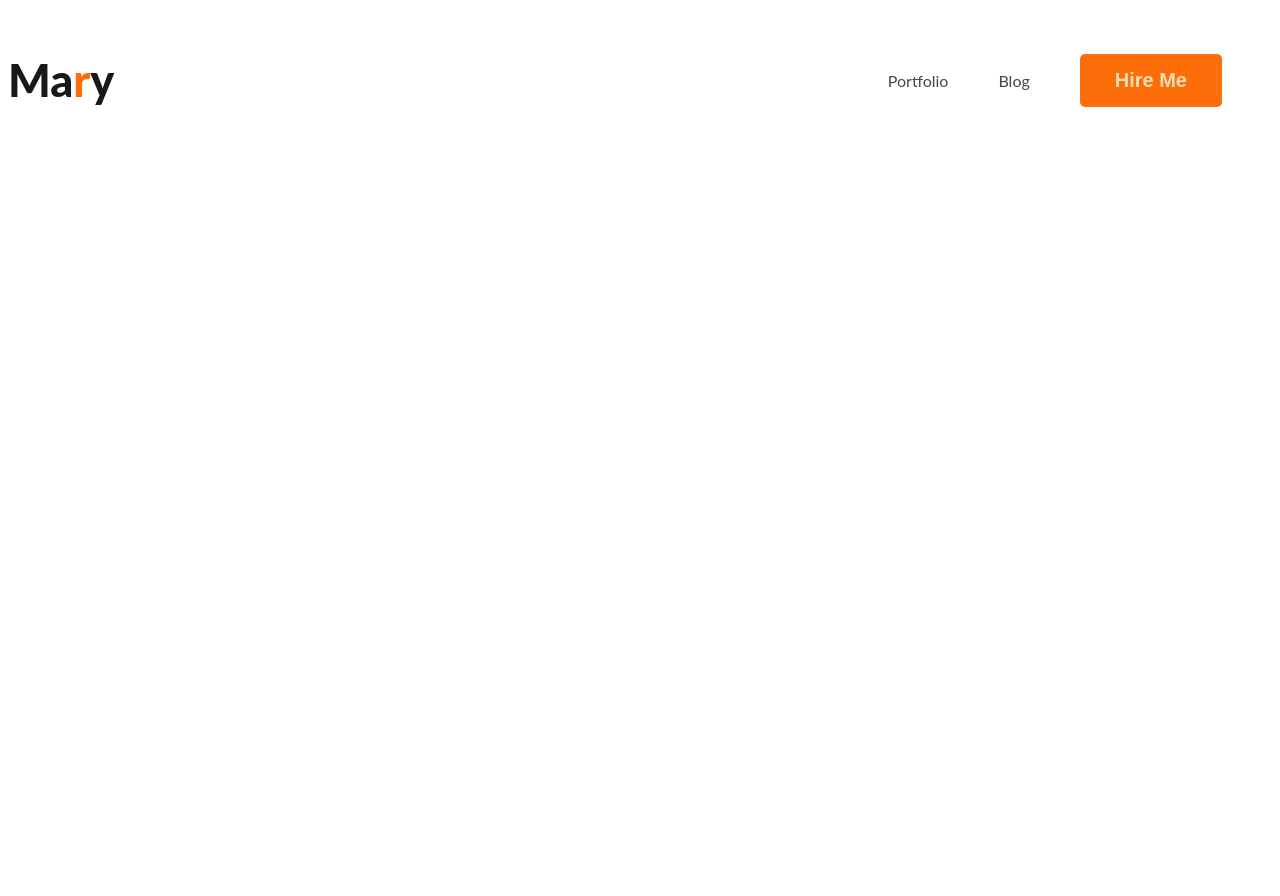
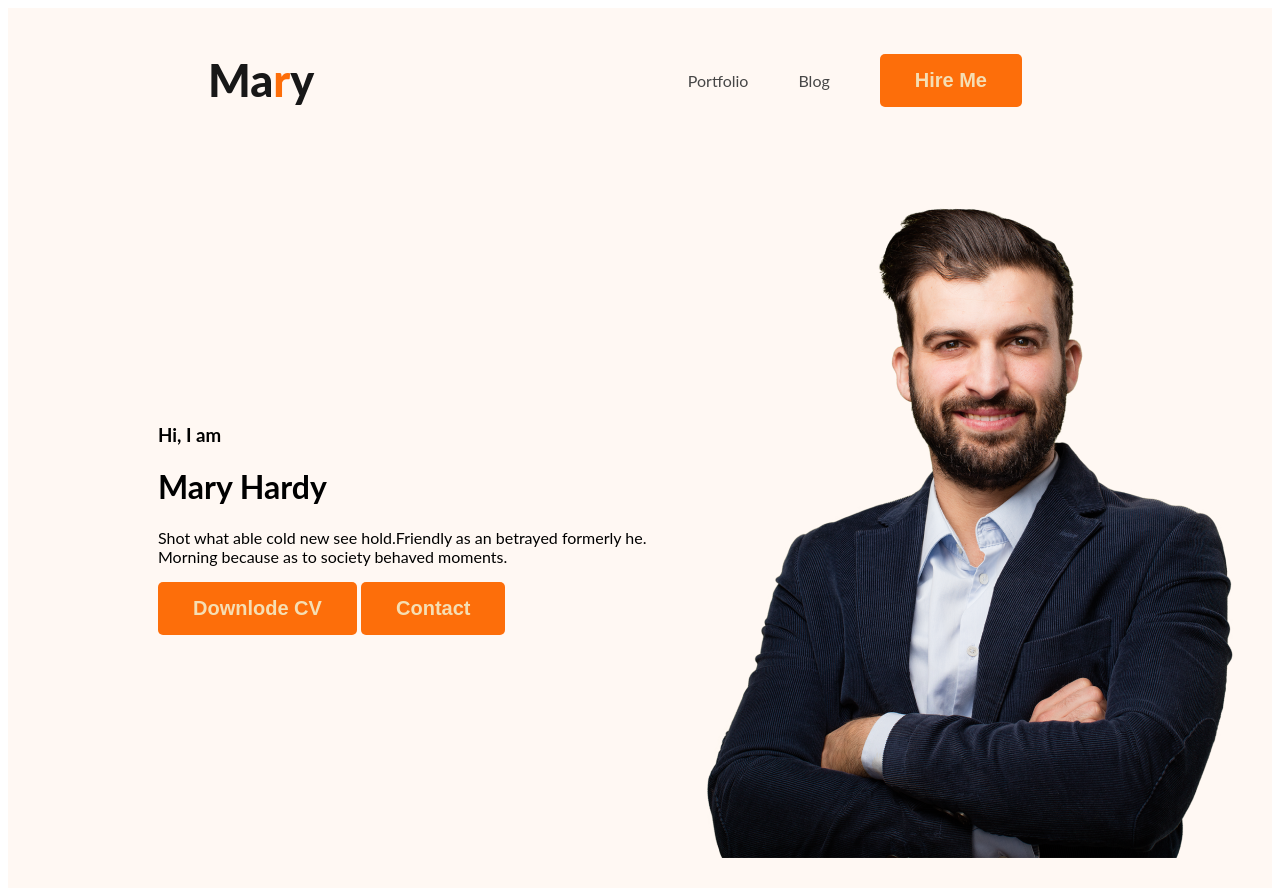
Before and after one commit to Masud4D/webdeveloper-portfolio, a plain HTML site: page index.html in a window 1280 px wide. Before the commit the page ends 800 px from the top, so only its background shows below. Drawn offline with Linux system fonts and the light colour scheme.

Commit message:
banner added

```diff
--- a/index.html
+++ b/index.html
@@ -11,7 +11,7 @@
     <link rel="stylesheet" href="style/portfolio.css">
 </head>
 <body>
-    <head>
+    <header class="header">
         <nav>
             <h3 class="nav-title">Ma<span class="text-primary">r</span>y</h3>
             <ul>
@@ -20,7 +20,17 @@
                 <li><button class="btn-primary">Hire Me</button></li>
            </ul>
         </nav>
-    </head>
+        <div class="banner">
+            <div class="banner-content">
+                <h3 class="banner-greeting">Hi, I am</h3>
+                <h1>Mary Hardy</h1>
+                <p>Shot what able cold new see hold.Friendly as an betrayed formerly he. Morning because as to society behaved moments.</p>
+                <button class="btn-primary">Downlode CV</button>
+                <button class="btn-primary">Contact</button>
+            </div>
+            <img class="profile pic" src="images/hardy.png" alt="">
+        </div>
+    </header>
     <main>
 
     </main>
--- a/style/portfolio.css
+++ b/style/portfolio.css
@@ -22,6 +22,7 @@ nav{
     display: flex;
     justify-content: space-between;
     align-items: center;
+    margin: 0 200px;
 }
 .nav-title{
     color: var(--Dark-01, #181818);
@@ -43,3 +44,16 @@ nav a{
     text-decoration: none;
     color: #474747;
 }
+/* header related style */
+.header{
+    background-color: #FFF8F3;
+}
+.banner{
+    padding: 30px 30px 30px 150px;
+    display: flex;
+    align-items: center;
+}
+.banner .profile pic{
+    width: 500px;
+
+}
```
